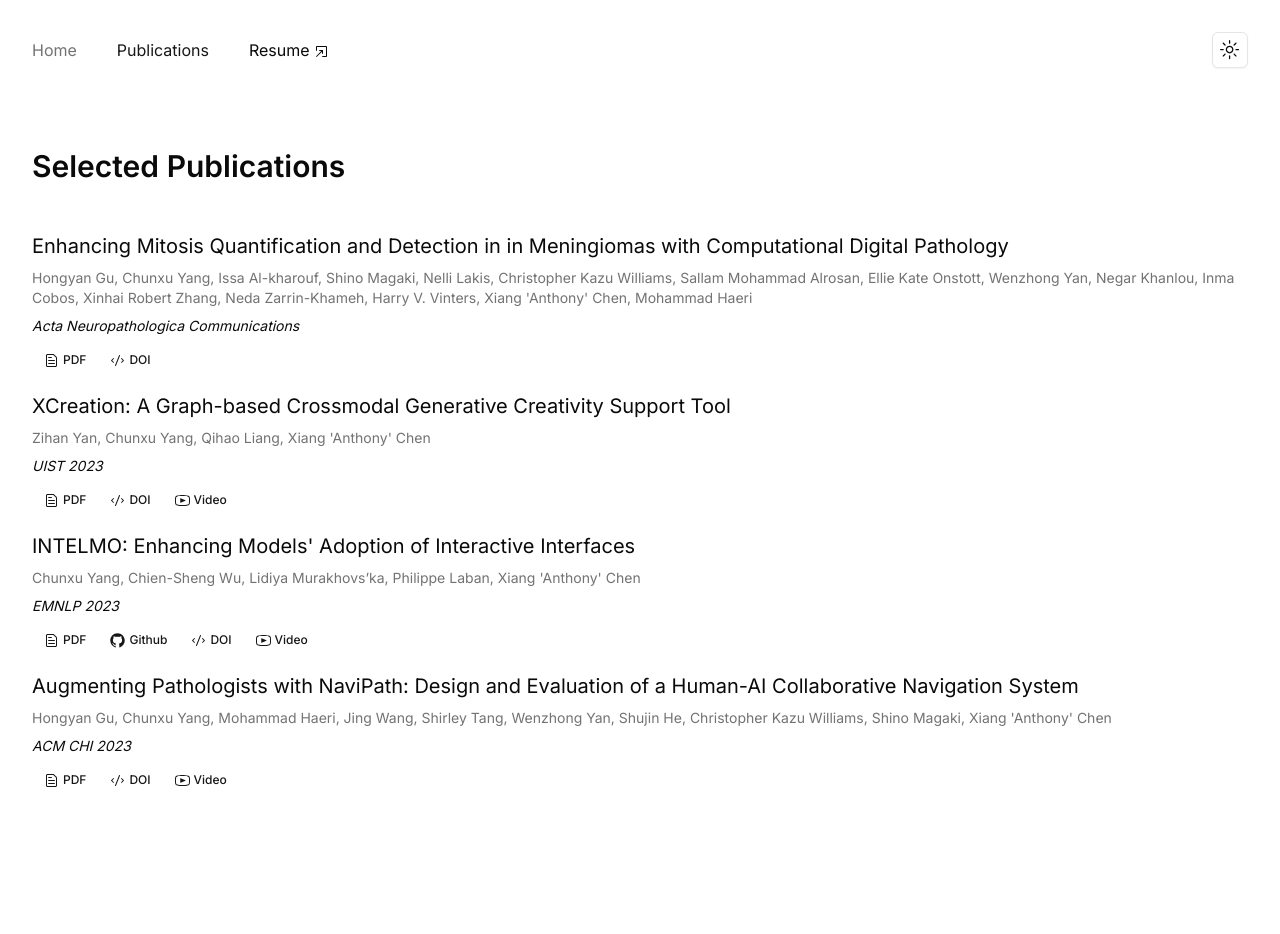
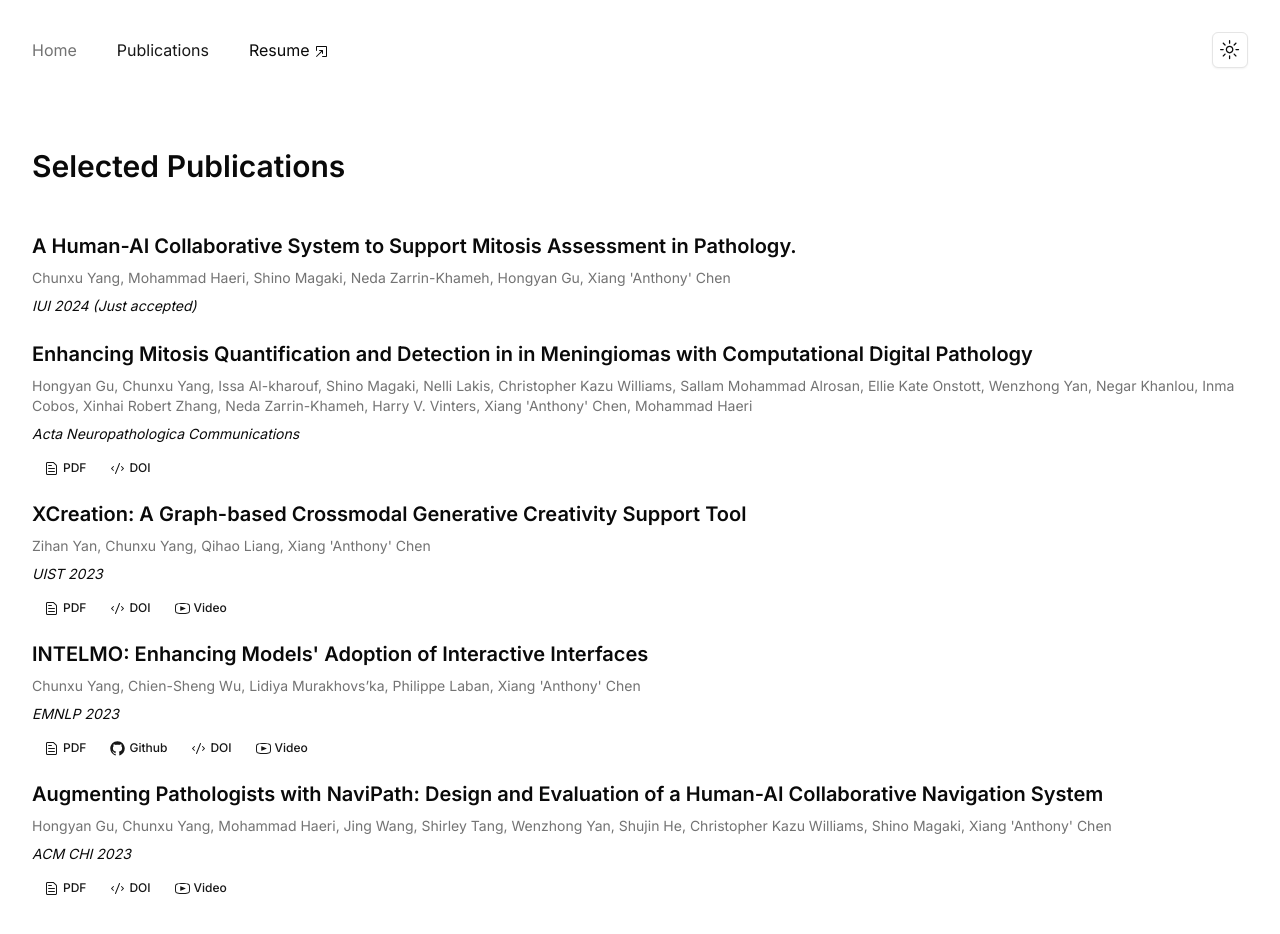
Before and after one commit to ChunxuYang/website, a Next.js app: page /publications in a window 1280 px wide. Shown: the top 934 px of the page. Before the commit the page ends 844 px from the top, so only its background shows below. Built offline with nearby package versions, Linux system fonts and the light colour scheme.

Commit message:
feat: new scholar

```diff
--- a/app/layout.tsx
+++ b/app/layout.tsx
@@ -4,6 +4,7 @@ import "./globals.css";
 import { Inter } from "next/font/google";
 
 import Header from "@/components/header";
+import { cn } from "@/lib/utils";
 import ThemeProvider from "@/providers/theme-provider";
 import { Analytics } from "@vercel/analytics/react";
 import { SpeedInsights } from "@vercel/speed-insights/next";
@@ -21,8 +22,12 @@ export default function RootLayout({
 }) {
   return (
     <html lang="en" suppressHydrationWarning>
-      <head></head>
-      <body className={inter.className}>
+      <body
+        className={cn(
+          inter.className,
+          "min-w-[100svw] min-h-[100svh] relative"
+        )}
+      >
         <ThemeProvider attribute="class" defaultTheme="system" enableSystem>
           <Header />
           <main>{children}</main>
--- a/app/page.tsx
+++ b/app/page.tsx
@@ -1,18 +1,20 @@
 import Image from "next/image";
 import Link from "next/link";
+import { FaXTwitter } from "react-icons/fa6";
+import { SiGooglescholar } from "react-icons/si";
 
 import AvatarImage from "@/assets/avatar.png";
-import { buttonVariants } from "@/components/ui/button";
-import { PUBLIC_GITHUB, PUBLIC_LINKEDIN, PUBLIC_TWITTER } from "@/configs/info";
 import {
-  GitHubLogoIcon,
-  LinkedInLogoIcon,
-  TwitterLogoIcon,
-} from "@radix-ui/react-icons";
+  PUBLIC_GITHUB,
+  PUBLIC_GOOGLE_SCHOLAR,
+  PUBLIC_LINKEDIN,
+  PUBLIC_TWITTER,
+} from "@/configs/info";
+import { GitHubLogoIcon, LinkedInLogoIcon } from "@radix-ui/react-icons";
 
 export default function Home() {
   return (
-    <section className="py-12">
+    <section className="sm:py-12">
       <div className="container sm:max-w-xl mx-auto my-auto space-y-4">
         <div className="flex flex-col sm:flex-row gap-4 items-center justify-center">
           <Image
@@ -22,7 +24,7 @@ export default function Home() {
             height={150}
             className="rounded-full p-4"
           />
-          <div className="space-y-2">
+          <div className="flex flex-col items-center sm:items-start">
             <h1 className="text-3xl font-semibold">
               Chunxu &apos;Henry&apos; Yang
             </h1>
@@ -32,40 +34,22 @@ export default function Home() {
                 chunxuyang [at] ucla [dot] edu
               </Link>
             </div>
+            <div className="flex space-x-4 mt-4">
+              {/* <div className=""> */}
+              <Link href={PUBLIC_GITHUB}>
+                <GitHubLogoIcon />
+              </Link>
+              <Link href={PUBLIC_LINKEDIN}>
+                <LinkedInLogoIcon />
+              </Link>
+              <Link href={PUBLIC_TWITTER}>
+                <FaXTwitter />
+              </Link>
 
-            <div className="flex gap-4 ml-auto">
-              <Link
-                href={PUBLIC_GITHUB}
-                className={buttonVariants({
-                  variant: "link",
-                  size: "link",
-                })}
-              >
-                <GitHubLogoIcon className="mr-1" />
-                Github
+              <Link href={PUBLIC_GOOGLE_SCHOLAR}>
+                <SiGooglescholar />
               </Link>
-              │
-              <Link
-                href={PUBLIC_LINKEDIN}
-                className={buttonVariants({
-                  variant: "link",
-                  size: "link",
-                })}
-              >
-                <LinkedInLogoIcon className="mr-1" />
-                LinkedIn
-              </Link>
-              │
-              <Link
-                href={PUBLIC_TWITTER}
-                className={buttonVariants({
-                  variant: "link",
-                  size: "link",
-                })}
-              >
-                <TwitterLogoIcon className="mr-1" />
-                Twitter
-              </Link>
+              {/* </div> */}
             </div>
           </div>
         </div>
--- a/app/publications/page.tsx
+++ b/app/publications/page.tsx
@@ -12,14 +12,24 @@ import {
 
 export default function PublicationsPage() {
   return (
-    <section className="py-12">
+    <section className="sm:py-12">
       <div className="container mx-auto">
         <h2 className="text-3xl font-semibold mb-12">Selected Publications</h2>
         <ul className="flex flex-col gap-4">
           {PUBLICATIONS.map((publication) => {
             return (
               <li key={publication.title} className="flex flex-col gap-2">
-                <h3 className="text-md sm:text-xl">{publication.title}</h3>
+                <Link
+                  href={
+                    publication.doi ||
+                    publication.pdf ||
+                    publication.website ||
+                    "#"
+                  }
+                  className="text-md sm:text-xl font-semibold hover:underline underline-offset-4"
+                >
+                  {publication.title}
+                </Link>
                 <h4 className="text-sm text-muted-foreground">
                   {publication.authors.join(", ")}
                 </h4>
@@ -32,6 +42,7 @@ export default function PublicationsPage() {
                         size: "sm",
                       })}
                       // icon={<AiFillFilePdf />}
+                      target="_blank"
                       href={publication.pdf}
                       // newTab
                     >
--- a/configs/info.ts
+++ b/configs/info.ts
@@ -2,3 +2,5 @@ export const PUBLIC_GITHUB = "https://github.com/ChunxuYang";
 export const PUBLIC_LINKEDIN =
   "https://www.linkedin.com/in/chunxu-yang-935412254";
 export const PUBLIC_TWITTER = "https://twitter.com/ChunxuYang1";
+export const PUBLIC_GOOGLE_SCHOLAR =
+  "https://scholar.google.com/citations?user=EWe1KukAAAAJ";
--- a/configs/publications.ts
+++ b/configs/publications.ts
@@ -11,6 +11,20 @@ type Publication = {
 };
 
 export const PUBLICATIONS: Publication[] = [
+  {
+    title:
+      "A Human-AI Collaborative System to Support Mitosis Assessment in Pathology.",
+    authors: [
+      "Chunxu Yang",
+      // Mohammad Haeri, Shino Magaki, Neda Zarrin-Khameh, Hongyan Gu, Xiang 'Anthony' Chen.
+      "Mohammad Haeri",
+      "Shino Magaki",
+      "Neda Zarrin-Khameh",
+      "Hongyan Gu",
+      "Xiang 'Anthony' Chen",
+    ],
+    conference: "IUI 2024 (Just accepted)",
+  },
   {
     title:
       "Enhancing Mitosis Quantification and Detection in in Meningiomas with Computational Digital Pathology",
--- a/package.json
+++ b/package.json
@@ -22,6 +22,7 @@
     "next-themes": "^0.2.1",
     "react": "^18.2.0",
     "react-dom": "^18.2.0",
+    "react-icons": "^5.0.1",
     "sharp": "^0.33.2",
     "tailwind-merge": "^2.2.0",
     "tailwindcss-animate": "^1.0.7"
```
Also changed, not shown: 1 other file (tests, documents, lock files or other folders).
